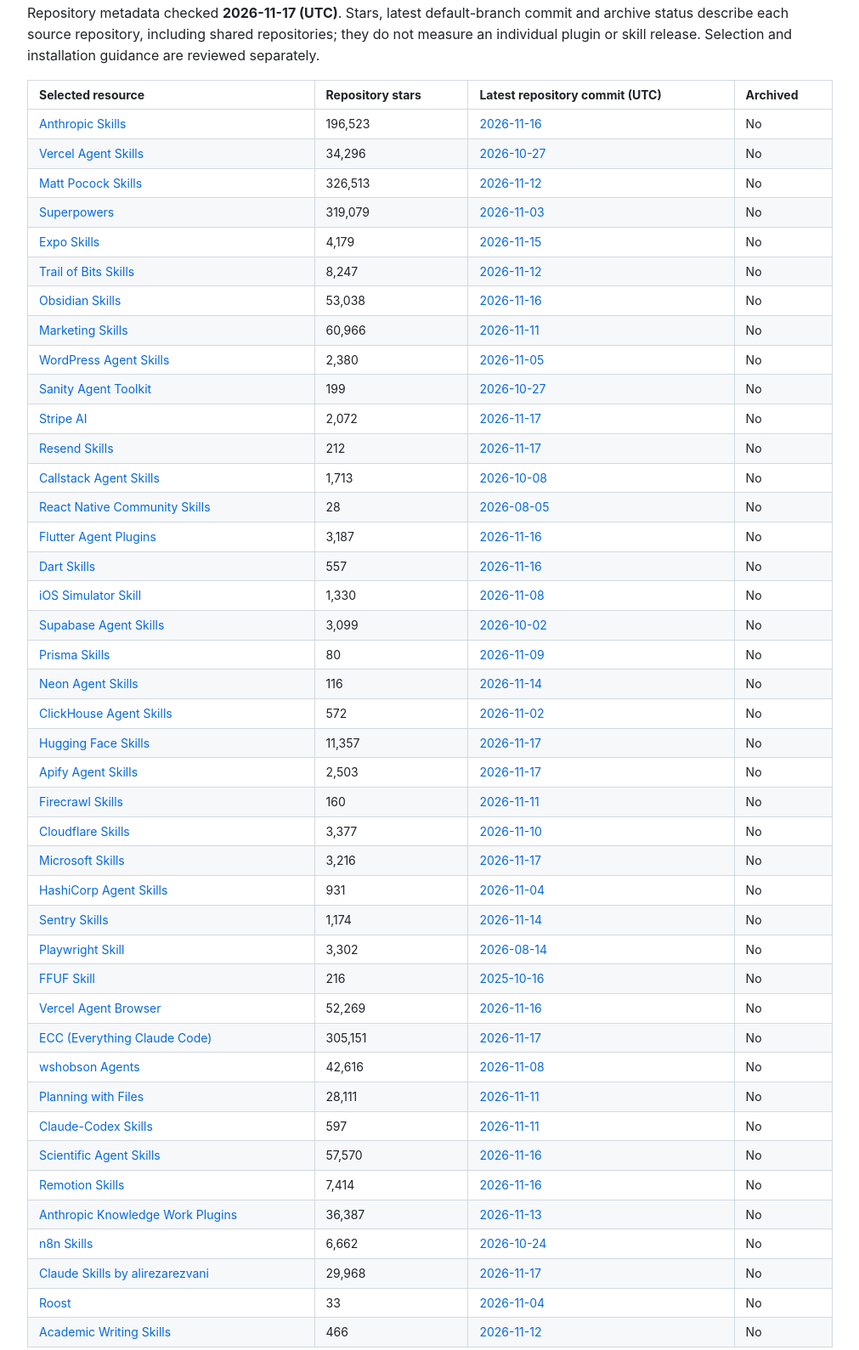
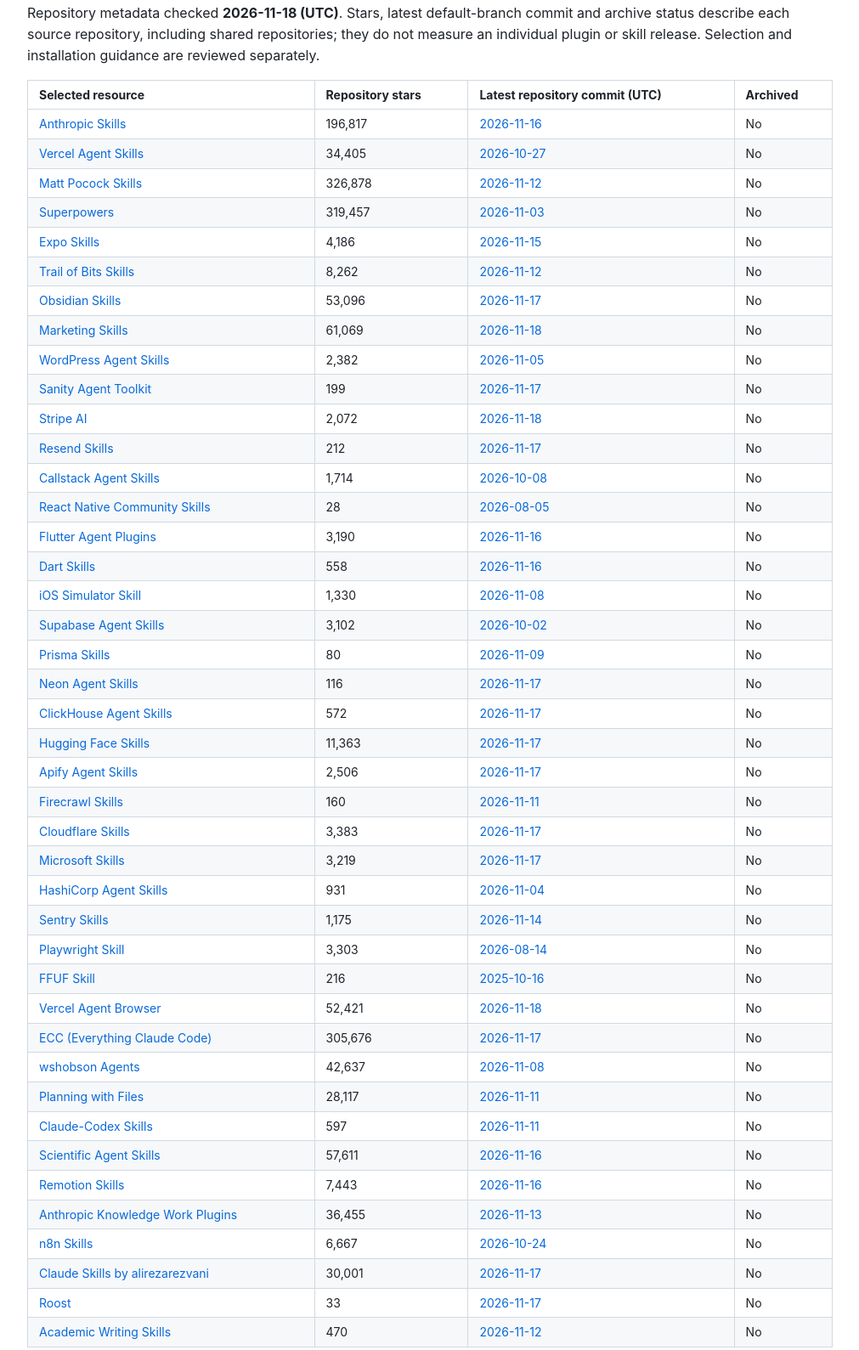
Before and after one commit to gbouslov/best-claude-code-skills, a plain HTML site: page docs/index.html in a window 1280 px wide. Shown: the part 9090-10679 px from the top of the page at 85% size, without its empty margins (134-1145 px from the left). Drawn offline with Linux system fonts and the light colour scheme.

Commit message:
Refresh public repository activity and README site

```diff
--- a/docs/index.html
+++ b/docs/index.html
@@ -563,7 +563,7 @@ running deployment commands.</pre></div>
 <p dir="auto">Source review dates above describe editorial checks of upstream scope and setup. The table below tracks repository metadata; a commit can change any file and does not establish when a particular skill changed.</p>
 
 <h2 dir="auto" id="repository-activity">Repository activity</h2>
-<p dir="auto">Repository metadata checked <strong>2026-11-17 (UTC)</strong>. Stars, latest default-branch commit and archive status describe each source repository, including shared repositories; they do not measure an individual plugin or skill release. Selection and installation guidance are reviewed separately.</p>
+<p dir="auto">Repository metadata checked <strong>2026-11-18 (UTC)</strong>. Stars, latest default-branch commit and archive status describe each source repository, including shared repositories; they do not measure an individual plugin or skill release. Selection and installation guidance are reviewed separately.</p>
 <markdown-accessiblity-table><div class="table-wrap"><table role="table">
 <thead>
 <tr>
@@ -576,68 +576,68 @@ running deployment commands.</pre></div>
 <tbody>
 <tr>
 <td><a href="https://github.com/anthropics/skills">Anthropic Skills</a></td>
-<td align="right">196,523</td>
+<td align="right">196,817</td>
 <td><a href="https://github.com/anthropics/skills/commit/e4bb5d960d87126ff3b3a8af1a104b7db67560ba">2026-11-16</a></td>
 <td>No</td>
 </tr>
 <tr>
 <td><a href="https://github.com/vercel-labs/agent-skills">Vercel Agent Skills</a></td>
-<td align="right">34,296</td>
+<td align="right">34,405</td>
 <td><a href="https://github.com/vercel-labs/agent-skills/commit/1a2c79d4e6c4a2283dc2c614b6538cbe1ed5ca62">2026-10-27</a></td>
 <td>No</td>
 </tr>
 <tr>
 <td><a href="https://github.com/mattpocock/skills">Matt Pocock Skills</a></td>
-<td align="right">326,513</td>
+<td align="right">326,878</td>
 <td><a href="https://github.com/mattpocock/skills/commit/5863806dd4e15c63174bee4e7515a4256792ecfa">2026-11-12</a></td>
 <td>No</td>
 </tr>
 <tr>
 <td><a href="https://github.com/obra/superpowers">Superpowers</a></td>
-<td align="right">319,079</td>
+<td align="right">319,457</td>
 <td><a href="https://github.com/obra/superpowers/commit/22f0b463e7a5e579904dd6211a520321035526f7">2026-11-03</a></td>
 <td>No</td>
 </tr>
 <tr>
 <td><a href="https://github.com/expo/skills">Expo Skills</a></td>
-<td align="right">4,179</td>
+<td align="right">4,186</td>
 <td><a href="https://github.com/expo/skills/commit/dfdebcc6c4c1bf7a9471cefd6b6f39c7ba6c884d">2026-11-15</a></td>
 <td>No</td>
 </tr>
 <tr>
 <td><a href="https://github.com/trailofbits/skills">Trail of Bits Skills</a></td>
-<td align="right">8,247</td>
+<td align="right">8,262</td>
 <td><a href="https://github.com/trailofbits/skills/commit/149d7b21f4067765b82e67029730b42d228ef4b4">2026-11-12</a></td>
 <td>No</td>
 </tr>
 <tr>
 <td><a href="https://github.com/obsidianmd/obsidian-skills">Obsidian Skills</a></td>
-<td align="right">53,038</td>
-<td><a href="https://github.com/obsidianmd/obsidian-skills/commit/caf3e98cd22d810db164f26c9a442f0a280daa43">2026-11-16</a></td>
+<td align="right">53,096</td>
+<td><a href="https://github.com/obsidianmd/obsidian-skills/commit/1c3f6df5683588e39b12462a75d1d0fcf550f955">2026-11-17</a></td>
 <td>No</td>
 </tr>
 <tr>
 <td><a href="https://github.com/coreyhaines31/marketingskills">Marketing Skills</a></td>
-<td align="right">60,966</td>
-<td><a href="https://github.com/coreyhaines31/marketingskills/commit/1f837447b20bb6f0e72d87b80ece1c221c362c7d">2026-11-11</a></td>
+<td align="right">61,069</td>
+<td><a href="https://github.com/coreyhaines31/marketingskills/commit/73573e94a06a39965978b3fa1f9c1eace8cebc7c">2026-11-18</a></td>
 <td>No</td>
 </tr>
 <tr>
 <td><a href="https://github.com/WordPress/agent-skills">WordPress Agent Skills</a></td>
-<td align="right">2,380</td>
+<td align="right">2,382</td>
 <td><a href="https://github.com/WordPress/agent-skills/commit/7374e6f1c913b3b02b25465d266d9c0e0a04fc96">2026-11-05</a></td>
 <td>No</td>
 </tr>
 <tr>
 <td><a href="https://github.com/sanity-io/agent-toolkit">Sanity Agent Toolkit</a></td>
 <td align="right">199</td>
-<td><a href="https://github.com/sanity-io/agent-toolkit/commit/3ed3a143f8d3413faa7790ac0b2274fd3a8a6320">2026-10-27</a></td>
+<td><a href="https://github.com/sanity-io/agent-toolkit/commit/5cb78d3aed2f8068c012e30180168f3ccdc7bae2">2026-11-17</a></td>
 <td>No</td>
 </tr>
 <tr>
 <td><a href="https://github.com/stripe/ai">Stripe AI</a></td>
 <td align="right">2,072</td>
-<td><a href="https://github.com/stripe/ai/commit/2f0d00c931e70c145f1033113aefde677ab15f87">2026-11-17</a></td>
+<td><a href="https://github.com/stripe/ai/commit/72e7e79e08e245063e87d61f60340e55e54c68f4">2026-11-18</a></td>
 <td>No</td>
 </tr>
 <tr>
@@ -648,7 +648,7 @@ running deployment commands.</pre></div>
 </tr>
 <tr>
 <td><a href="https://github.com/callstackincubator/agent-skills">Callstack Agent Skills</a></td>
-<td align="right">1,713</td>
+<td align="right">1,714</td>
 <td><a href="https://github.com/callstackincubator/agent-skills/commit/59e9d17446a248b21d86f078fcd0bd2d36db1ca4">2026-10-08</a></td>
 <td>No</td>
 </tr>
@@ -660,13 +660,13 @@ running deployment commands.</pre></div>
 </tr>
 <tr>
 <td><a href="https://github.com/flutter/agent-plugins">Flutter Agent Plugins</a></td>
-<td align="right">3,187</td>
+<td align="right">3,190</td>
 <td><a href="https://github.com/flutter/agent-plugins/commit/17fe9182f4c462d69d6a7963aef01b44b1f7f189">2026-11-16</a></td>
 <td>No</td>
 </tr>
 <tr>
 <td><a href="https://github.com/dart-lang/skills">Dart Skills</a></td>
-<td align="right">557</td>
+<td align="right">558</td>
 <td><a href="https://github.com/dart-lang/skills/commit/f84b16872b5d186f4e877511b49b93c204a1c4ef">2026-11-16</a></td>
 <td>No</td>
 </tr>
@@ -678,7 +678,7 @@ running deployment commands.</pre></div>
 </tr>
 <tr>
 <td><a href="https://github.com/supabase/agent-skills">Supabase Agent Skills</a></td>
-<td align="right">3,099</td>
+<td align="right">3,102</td>
 <td><a href="https://github.com/supabase/agent-skills/commit/c9be0e931b7930f7d02126d04774d904c381e7d7">2026-10-02</a></td>
 <td>No</td>
 </tr>
@@ -691,24 +691,24 @@ running deployment commands.</pre></div>
 <tr>
 <td><a href="https://github.com/neondatabase/agent-skills">Neon Agent Skills</a></td>
 <td align="right">116</td>
-<td><a href="https://github.com/neondatabase/agent-skills/commit/60b9a53fdd08c3be22781c5e51f6b689a77d3e39">2026-11-14</a></td>
+<td><a href="https://github.com/neondatabase/agent-skills/commit/6f435c42a984b6b3d2024fc8305b4236635aa601">2026-11-17</a></td>
 <td>No</td>
 </tr>
 <tr>
 <td><a href="https://github.com/ClickHouse/agent-skills">ClickHouse Agent Skills</a></td>
 <td align="right">572</td>
-<td><a href="https://github.com/ClickHouse/agent-skills/commit/d3b2b5ba43a8b80c2d08858b68d53edc701b5ace">2026-11-02</a></td>
+<td><a href="https://github.com/ClickHouse/agent-skills/commit/19b32426959fe67b692aa1ed944e2259c0a82a9e">2026-11-17</a></td>
 <td>No</td>
 </tr>
 <tr>
 <td><a href="https://github.com/huggingface/skills">Hugging Face Skills</a></td>
-<td align="right">11,357</td>
+<td align="right">11,363</td>
 <td><a href="https://github.com/huggingface/skills/commit/5291c2b9365e06b175dc04817610c778623f4836">2026-11-17</a></td>
 <td>No</td>
 </tr>
 <tr>
 <td><a href="https://github.com/apify/agent-skills">Apify Agent Skills</a></td>
-<td align="right">2,503</td>
+<td align="right">2,506</td>
 <td><a href="https://github.com/apify/agent-skills/commit/00550823442fd493466492a51c7be09c59d438c6">2026-11-17</a></td>
 <td>No</td>
 </tr>
@@ -720,13 +720,13 @@ running deployment commands.</pre></div>
 </tr>
 <tr>
 <td><a href="https://github.com/cloudflare/skills">Cloudflare Skills</a></td>
-<td align="right">3,377</td>
-<td><a href="https://github.com/cloudflare/skills/commit/cbf893b954222276bf1af57e5f23379231e0efb9">2026-11-10</a></td>
+<td align="right">3,383</td>
+<td><a href="https://github.com/cloudflare/skills/commit/5108325ecceabc899c761e07aa617b09c02445ee">2026-11-17</a></td>
 <td>No</td>
 </tr>
 <tr>
 <td><a href="https://github.com/microsoft/skills">Microsoft Skills</a></td>
-<td align="right">3,216</td>
+<td align="right">3,219</td>
 <td><a href="https://github.com/microsoft/skills/commit/b35d2c60fac796bfd2cfd14ad3f550c73e92d9bb">2026-11-17</a></td>
 <td>No</td>
 </tr>
@@ -738,13 +738,13 @@ running deployment commands.</pre></div>
 </tr>
 <tr>
 <td><a href="https://github.com/getsentry/skills">Sentry Skills</a></td>
-<td align="right">1,174</td>
+<td align="right">1,175</td>
 <td><a href="https://github.com/getsentry/skills/commit/a582c51ee29d0f35e6ac321340796f77d43da733">2026-11-14</a></td>
 <td>No</td>
 </tr>
 <tr>
 <td><a href="https://github.com/lackeyjb/playwright-skill">Playwright Skill</a></td>
-<td align="right">3,302</td>
+<td align="right">3,303</td>
 <td><a href="https://github.com/lackeyjb/playwright-skill/commit/dd47a6a023e249eb1b36e9e943eab89d0900865d">2026-08-14</a></td>
 <td>No</td>
 </tr>
@@ -756,25 +756,25 @@ running deployment commands.</pre></div>
 </tr>
 <tr>
 <td><a href="https://github.com/vercel-labs/agent-browser">Vercel Agent Browser</a></td>
-<td align="right">52,269</td>
-<td><a href="https://github.com/vercel-labs/agent-browser/commit/b06e2533ba9b3823b8a96c859d455cb55f4d7893">2026-11-16</a></td>
+<td align="right">52,421</td>
+<td><a href="https://github.com/vercel-labs/agent-browser/commit/f85ed4d620c53ace7733a3b7eeef51e5f2532c83">2026-11-18</a></td>
 <td>No</td>
 </tr>
 <tr>
 <td><a href="https://github.com/affaan-m/ECC">ECC (Everything Claude Code)</a></td>
-<td align="right">305,151</td>
+<td align="right">305,676</td>
 <td><a href="https://github.com/affaan-m/ECC/commit/3f14a103a8694e51c1df9a806217a6d0b5f7a6f7">2026-11-17</a></td>
 <td>No</td>
 </tr>
 <tr>
 <td><a href="https://github.com/wshobson/agents">wshobson Agents</a></td>
-<td align="right">42,616</td>
+<td align="right">42,637</td>
 <td><a href="https://github.com/wshobson/agents/commit/9c61ab243def98f72da12abd41cfcf5bcd91af9d">2026-11-08</a></td>
 <td>No</td>
 </tr>
 <tr>
 <td><a href="https://github.com/OthmanAdi/planning-with-files">Planning with Files</a></td>
-<td align="right">28,111</td>
+<td align="right">28,117</td>
 <td><a href="https://github.com/OthmanAdi/planning-with-files/commit/51bf62def62d1cb317d37936929b4ef97cf862c3">2026-11-11</a></td>
 <td>No</td>
 </tr>
@@ -786,43 +786,43 @@ running deployment commands.</pre></div>
 </tr>
 <tr>
 <td><a href="https://github.com/K-Dense-AI/scientific-agent-skills">Scientific Agent Skills</a></td>
-<td align="right">57,570</td>
+<td align="right">57,611</td>
 <td><a href="https://github.com/K-Dense-AI/scientific-agent-skills/commit/ec59a29a03d5c40f73ab40878df04860bc00e876">2026-11-16</a></td>
 <td>No</td>
 </tr>
 <tr>
 <td><a href="https://github.com/remotion-dev/skills">Remotion Skills</a></td>
-<td align="right">7,414</td>
+<td align="right">7,443</td>
 <td><a href="https://github.com/remotion-dev/skills/commit/3e20ac75161bc34468845df714701cc9bf6075f4">2026-11-16</a></td>
 <td>No</td>
 </tr>
 <tr>
 <td><a href="https://github.com/anthropics/knowledge-work-plugins">Anthropic Knowledge Work Plugins</a></td>
-<td align="right">36,387</td>
+<td align="right">36,455</td>
 <td><a href="https://github.com/anthropics/knowledge-work-plugins/commit/e91a134584eb798bac7fb0379358006a2b63b965">2026-11-13</a></td>
 <td>No</td>
 </tr>
 <tr>
 <td><a href="https://github.com/czlonkowski/n8n-skills">n8n Skills</a></td>
-<td align="right">6,662</td>
+<td align="right">6,667</td>
 <td><a href="https://github.com/czlonkowski/n8n-skills/commit/e037563e101749e630e6688d121d04529fe6ee7b">2026-10-24</a></td>
 <td>No</td>
 </tr>
 <tr>
 <td><a href="https://github.com/alirezarezvani/claude-skills">Claude Skills by alirezarezvani</a></td>
-<td align="right">29,968</td>
+<td align="right">30,001</td>
 <td><a href="https://github.com/alirezarezvani/claude-skills/commit/f8593c4941210a621a6629ce1da9e07897976d5f">2026-11-17</a></td>
 <td>No</td>
 </tr>
 <tr>
 <td><a href="https://github.com/Beakpoint-Insights/roost">Roost</a></td>
 <td align="right">33</td>
-<td><a href="https://github.com/Beakpoint-Insights/roost/commit/2466fd0ddb004361c5815c9cdb6bb0e1d3c2ea64">2026-11-04</a></td>
+<td><a href="https://github.com/Beakpoint-Insights/roost/commit/9567828d5c3bb7bcbcc0e9738052be52ca36b4ae">2026-11-17</a></td>
 <td>No</td>
 </tr>
 <tr>
 <td><a href="https://github.com/WenyuChiou/academic-writing-skills">Academic Writing Skills</a></td>
-<td align="right">466</td>
+<td align="right">470</td>
 <td><a href="https://github.com/WenyuChiou/academic-writing-skills/commit/70e6d20921160fcf541bc4137ec4f6ca2875a069">2026-11-12</a></td>
 <td>No</td>
 </tr>
```
Also changed, not shown: 1 other file.
